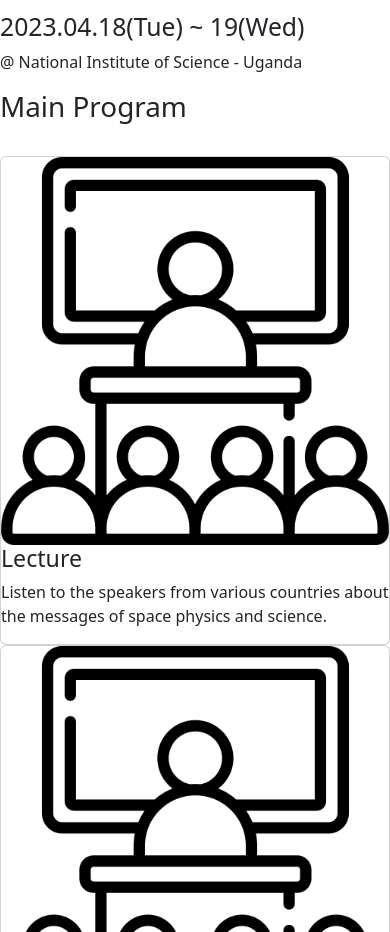
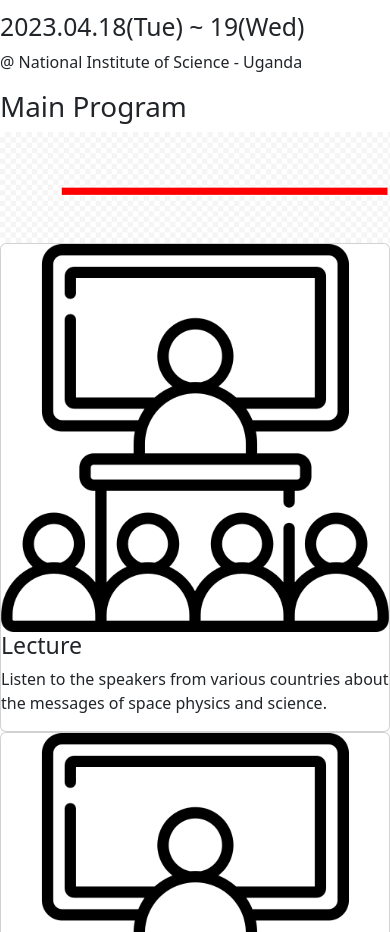
Before and after one commit to ikoote1/Physics-and-Space-Science, a website: page index.html in a window 390 px wide. Shown: the part 820-1752 px from the top of the page. Drawn offline with nearby package versions, Linux system fonts and the light colour scheme.

Commit message:
Flled html for mobile

```diff
--- a/index.html
+++ b/index.html
@@ -25,7 +25,7 @@
         </div>
         <div class="main-program">
             <h1>Main Program</h1>
-            <img src="" alt="">
+            <img src="./images/img-red.png">
             <div class="cards">
                 <div class="card">
                     <img src="./images/img-lecture.png" >
@@ -89,12 +89,14 @@
         </div>
         <div class="past">
             <h2>See the past PSS Galaxy Conference</h2>
+            <img src="./images/img-red.png">
             <p>take a look at the last two PSS Galaxy Conferences which took place in Jinja and Kamuli</p>
             <div><h3>PSS Conference Jinja <br> 2022</h3></div>
             <div><h3>PSS Conference Kamuli <br> 2021</h3></div>
         </div>
         <div class="partners">
             <h2>Partners</h2>
+            <img src="./images/img-red.png">
             <ul>
                 <li>NASSA</li>
                 <li>SPACE X</li>
```
Also changed, not shown: images/img-red.png (added).
